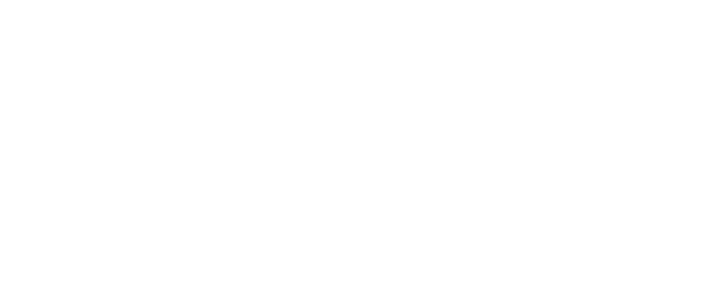
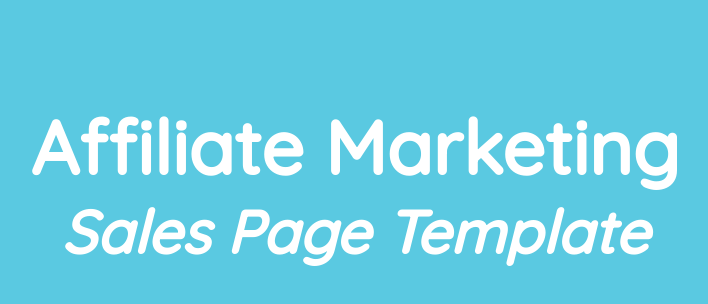
Before and after one commit to conspecto/affiliateMarketing, a plain HTML site: page index.html in a window 1280 px wide. Shown: the whole page, without its empty margins (285-993 px from the left). Drawn offline with nearby package versions, Linux system fonts and the light colour scheme; files that its build step writes are made by us from their sources.

Commit message:
changed css and font

```diff
--- /dev/null
+++ b/assets/css/style.css
@@ -0,0 +1,21 @@
+body {
+    background: #5ac9e1;
+}
+
+h1 {
+    font-family: 'Quicksand', sans-serif;
+    font-size: 75px;
+    color: #ffffff;
+    text-align: center;
+    margin: 0 auto;
+    margin-top: 100px;
+}
+
+h2 {
+    font-family: 'Quicksand', sans-serif;
+    font-style: italic;
+    font-size: 60px;
+    color: #ffffff;
+    text-align: center;
+    margin: 0 auto;
+}
--- a/index.html
+++ b/index.html
@@ -17,7 +17,12 @@
 
     <!-- Stylesheets and Google Font -->
     <link rel="stylesheet" type="text/css" href="assets/css/style.css" />
+    <link href="https://fonts.googleapis.com/css?family=Quicksand:500" rel="stylesheet">
 </head>
+    <header>
+        <h1>Affiliate Marketing</h1>
+        <h2>Sales Page Template</h2>
+    </header>
 
 <body>
 </body>
```
